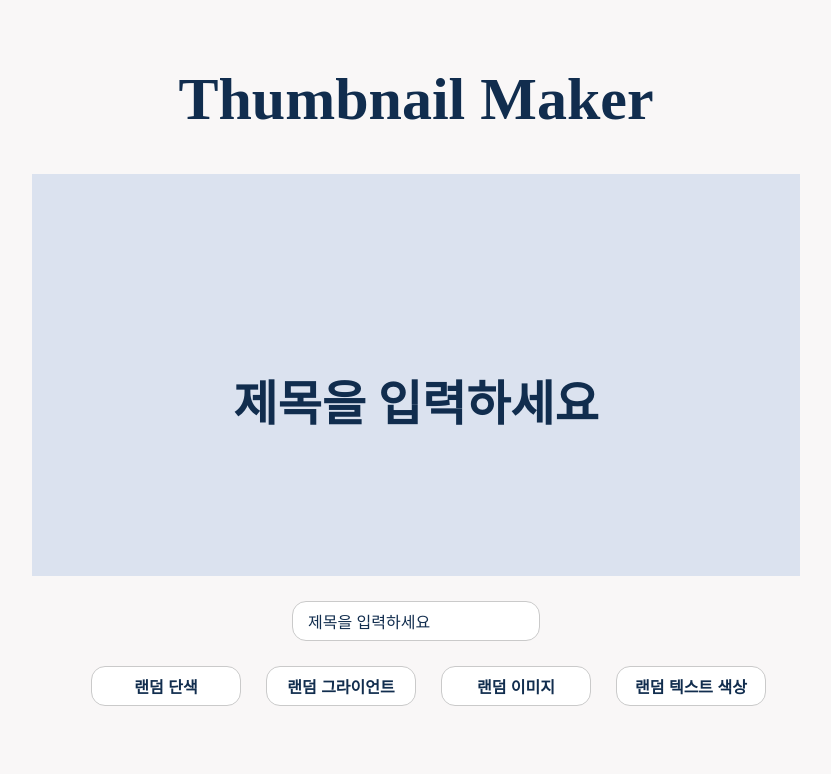
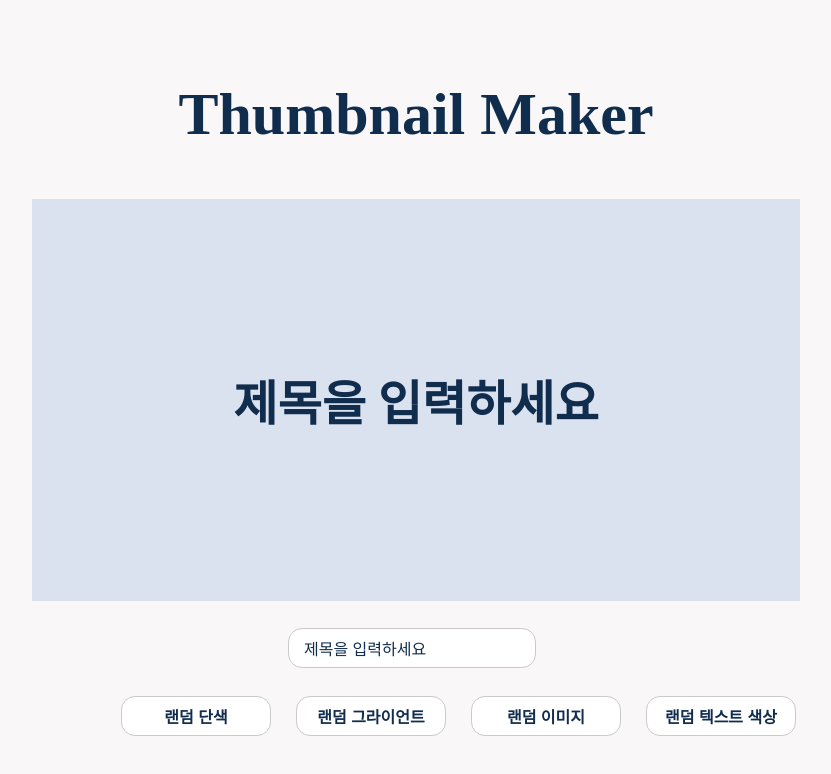
Before and after one commit to soohyuneee/thumbnail-maker, a React (Create React App) app: page / in a window 1280 px wide. Shown: the top 774 px of the page, without its empty margins (224-1055 px from the left). Built offline with nearby package versions, Linux system fonts and the light colour scheme.

Commit message:
css edit

```diff
--- a/src/component/Buttons.js
+++ b/src/component/Buttons.js
@@ -8,12 +8,14 @@ import img4 from "./img/img4.jpg";
 import img5 from "./img/img5.jpg";
 
 const Container = styled.div`
-	margin: 0px auto;
 	height: 402px;
 	width: 768px;
+	top: 50%;
+	left: 50%;
+	transform: translate(-50%, -50%);
 	background-size: cover;
 	background-repeat: no-repeat;
-	position: relative;
+	position: absolute;
 	${({color, image, gradient}) => {
 		return css`
 			background-color: ${color};
@@ -46,7 +48,9 @@ const Button = styled.button`
 const ButtonStyle = styled.div`
 	display: flex;
 	justify-content: center;
-	margin-bottom: 20px;
+	position: absolute;
+	bottom: 8%;
+	left: 25%;
 `;
 
 function getRandomImage() {
--- a/src/component/Header.js
+++ b/src/component/Header.js
@@ -3,9 +3,10 @@ import styled from "styled-components";
 
 const HeaderStyle = styled.div`
 	font-size: 30px;
-	padding-top: 25px;
+	padding-top: 5vh;
 	color: #112d4e;
 	text-align: center;
+	position: relative;
 `;
 
 function Header() {
--- a/src/component/Text.js
+++ b/src/component/Text.js
@@ -4,13 +4,14 @@ import styled from "styled-components";
 const InputStyle = styled.div`
 	display: flex;
 	justify-content: center;
+	position: absolute;
+	left: 40%;
+	bottom: 16.5%;
 `;
 
 const Input = styled.input`
 	width: 248px;
 	height: 40px;
-	float: left;
-	margin: 25px;
 	box-sizing: border-box;
 	border: 1px solid #cacaca;
 	border-radius: 14px;
```
